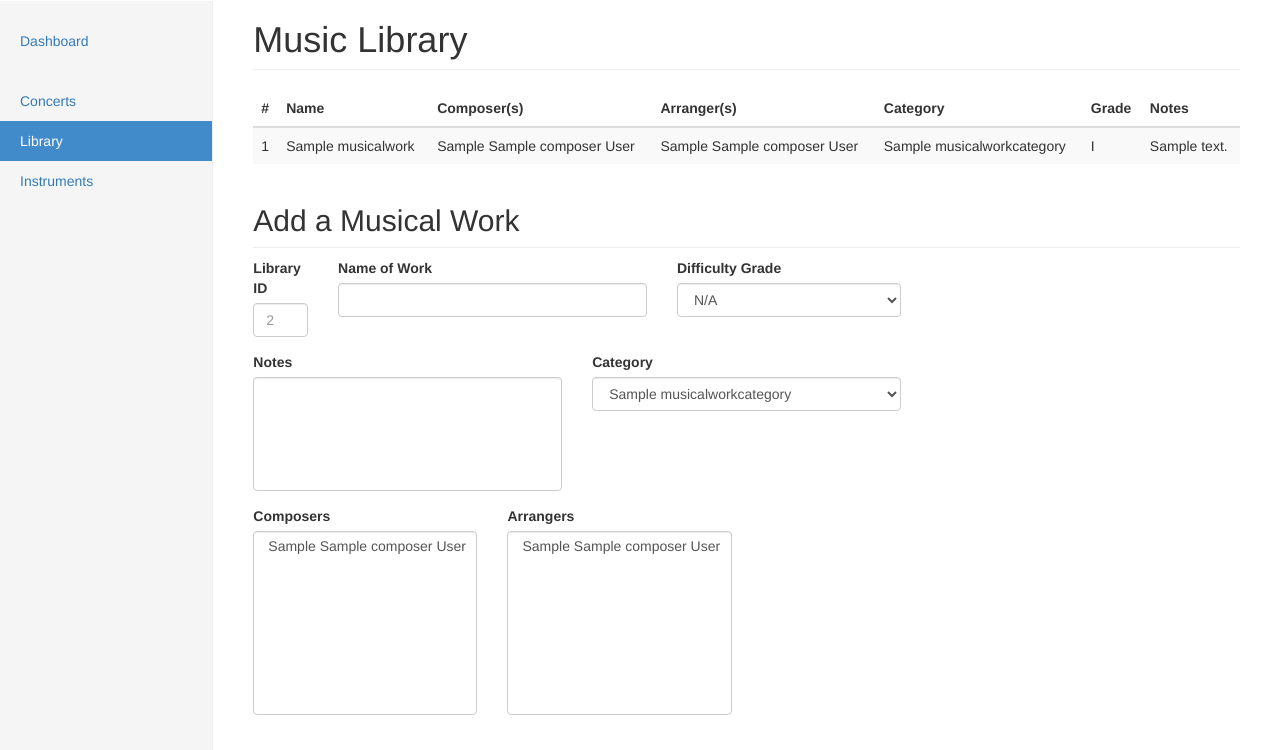
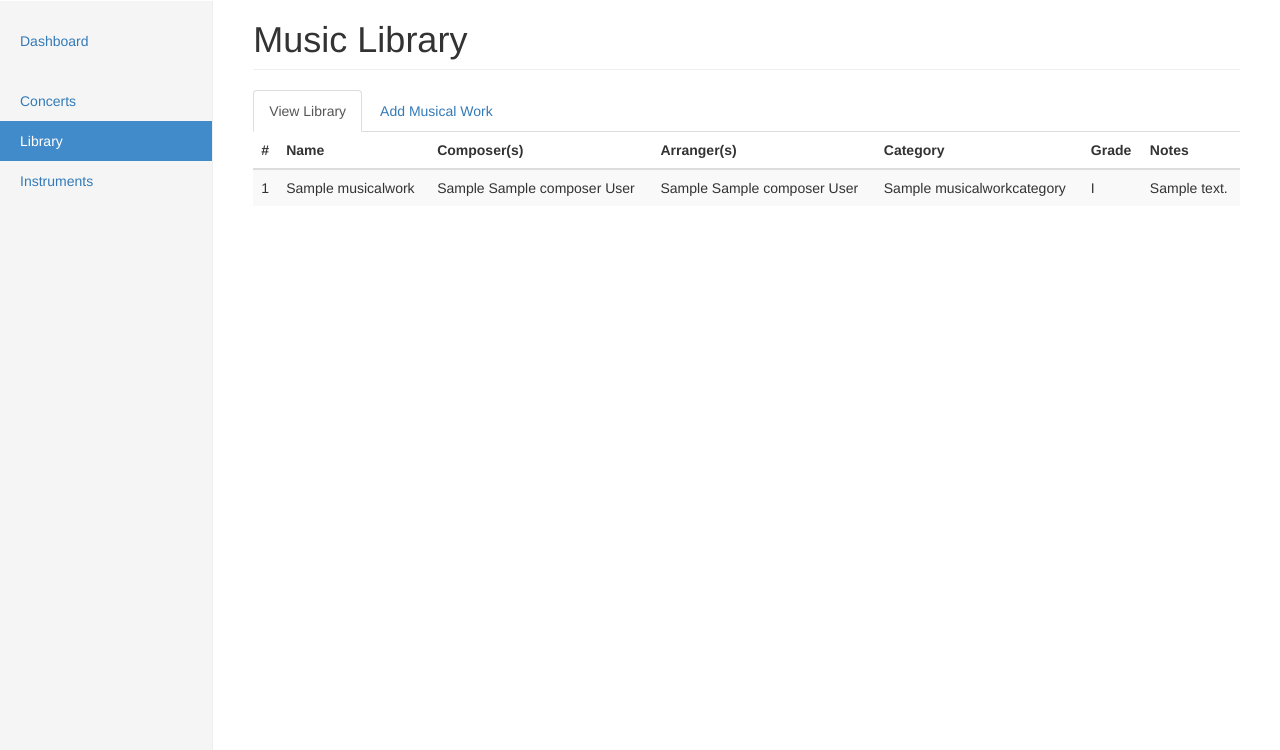
Before and after one commit to PPTCB/pptcb-website, a Django app: page /members/music/library in a window 1280 px wide. Shown: the part 50-800 px from the top of the page. Run offline with Django 3.2, Linux system fonts and the light colour scheme; tables that the repository leaves empty hold one stand-in row (values such as "Sample post"); some libraries are stand-ins or nearby versions.

Commit message:
Move library sections into tab panes

```diff
--- a/music/templates/members/music/library.html
+++ b/music/templates/members/music/library.html
@@ -5,6 +5,20 @@
 {% block page_header %}Music Library{% endblock %}
 
 {% block content %}
+    <div>
+        <!-- Nav tabs -->
+        <ul class="nav nav-tabs" role="tablist">
+            <li role="presentation" class="active">
+                <a href="#view-library" aria-controls="view-library" role="tab" data-toggle="tab">View Library</a>
+            </li>
+            <li role="presentation">
+                <a href="#add-work" aria-controls="add-work" role="tab" data-toggle="tab">Add Musical Work</a>
+            </li>
+        </ul>
+
+        <!-- Tab panes -->
+        <div class="tab-content">
+            <div role="tabpanel" class="tab-pane active" id="view-library">
                 <div class="table-responsive">
                     <table class="table table-striped">
                         <thead>
@@ -37,8 +51,8 @@
                         </tbody>
                     </table>
                 </div>
-
-    <h2 class="sub-header">Add a Musical Work</h2>
+            </div>
+            <div role="tabpanel" class="tab-pane" id="add-work">
                 <form>
                     <div class="row">
                         <div class="col-md-1">
@@ -119,6 +133,9 @@
                         </div>
                     </div>
                 </form>
+            </div>
+        </div>
+    </div>
 {% endblock %}
 
 {% block javascript %}
```
Lines whose indentation alone changed are shown as unchanged.
